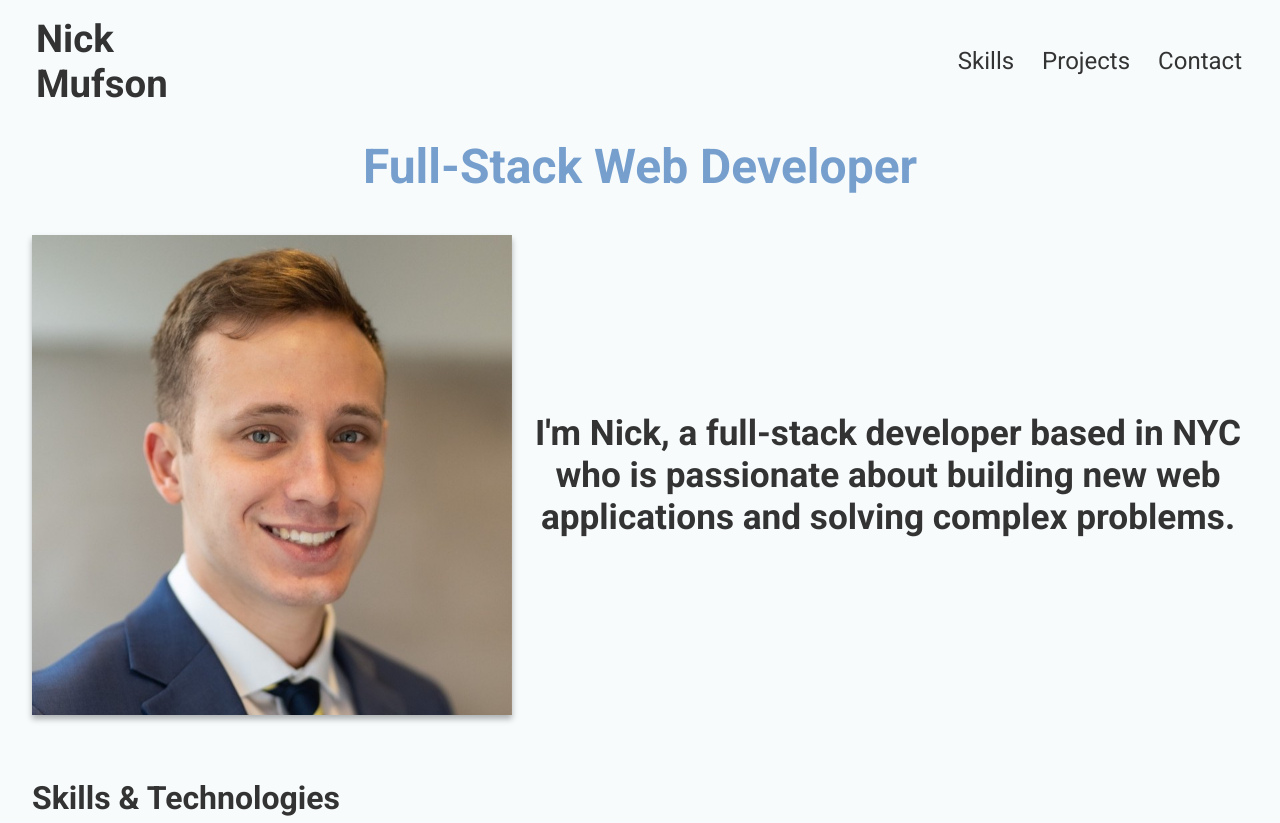
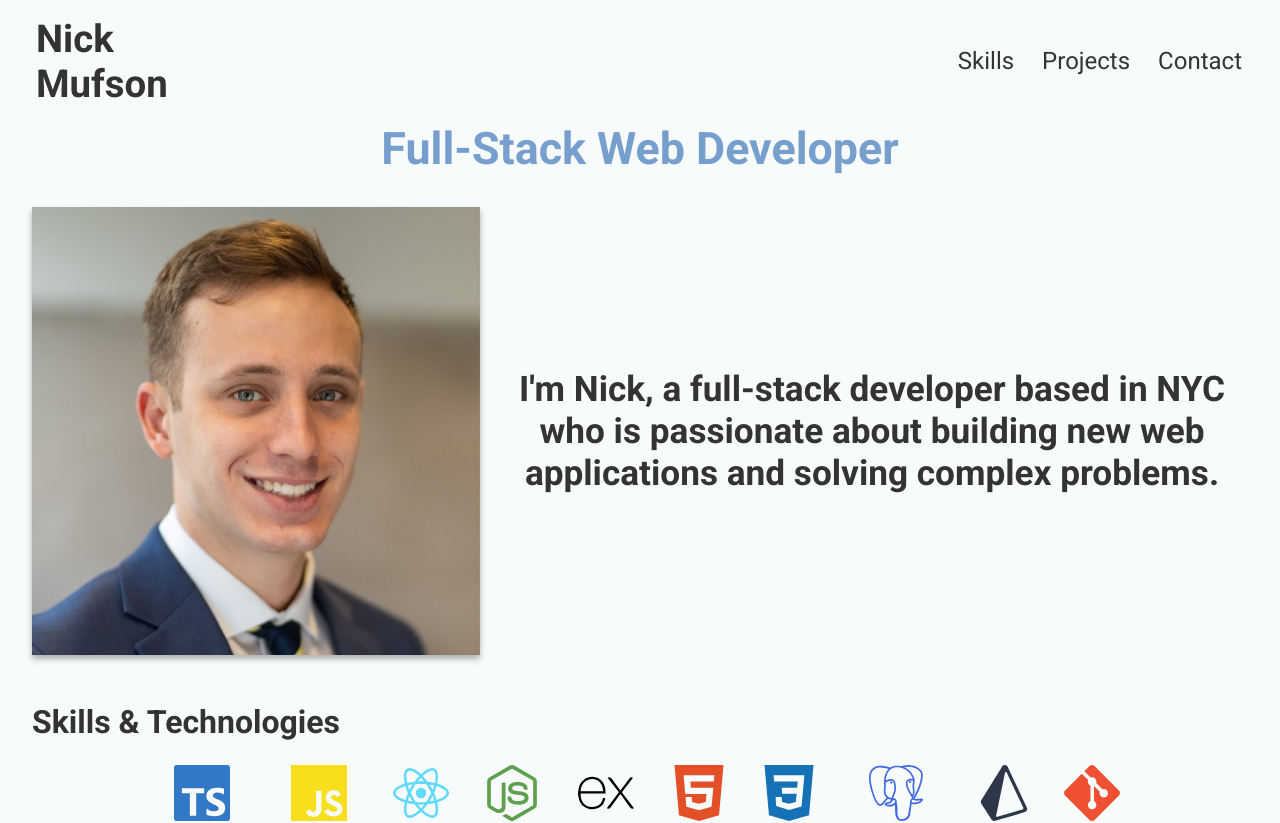
Before and after one commit to nmufson/personal-website, a React (Vite) app: page / in a window 1280 px wide. Shown: the top 823 px of the page. Built offline with nearby package versions, Linux system fonts and the light colour scheme.

Commit message:
adjust font sizes

```diff
--- a/src/components/Contact/Contact.module.css
+++ b/src/components/Contact/Contact.module.css
@@ -25,7 +25,7 @@
   display: flex;
   flex-direction: column;
   gap: 1rem;
-  padding: 1rem;
+  padding: 0.5rem;
   background-color: var(--light-pastel-blue);
   border-radius: 0.5rem;
   border: 2px solid var(--moderate-blue);
--- a/src/components/Footer/Footer.module.css
+++ b/src/components/Footer/Footer.module.css
@@ -8,7 +8,7 @@
 }
 
 .footer p {
-  font-size: 1.1rem;
+  font-size: 1rem;
 }
 
 .footer a {
--- a/src/components/Header/Header.module.css
+++ b/src/components/Header/Header.module.css
@@ -27,7 +27,6 @@
   transition: color 0.2s;
   font-size: 1.5rem;
   font-weight: 400;
-
   position: relative;
   padding: 2px;
 }
--- a/src/components/Intro/Intro.module.css
+++ b/src/components/Intro/Intro.module.css
@@ -19,7 +19,7 @@
 .intro h2 {
   opacity: 0;
   animation: fadeInLeft 0.6s ease forwards 0.6s;
-  font-size: 1.8rem;
+  font-size: 1.5rem;
   color: var(--dark-text);
 }
 
@@ -60,8 +60,8 @@
 
   .intro img {
     border-radius: 0;
-    width: 30rem;
-    height: 30rem;
+    width: 28rem;
+    height: 28rem;
   }
 
   .intro h2 {
--- a/src/components/Main/Main.module.css
+++ b/src/components/Main/Main.module.css
@@ -7,8 +7,7 @@
 }
 
 .mainTitle {
-  margin: 1rem 0 0 0;
-  font-size: 3rem;
+  font-size: 2.8rem;
   opacity: 0;
   animation: fadeInLeft 0.6s ease forwards 0.2s;
   text-align: center;
@@ -34,9 +33,6 @@ section h2 {
 }
 
 @media (min-width: 768px) {
-  .main {
-  }
-
   section h2 {
     font-size: 2rem;
   }
--- a/src/components/ProjectCard/ProjectCard.module.css
+++ b/src/components/ProjectCard/ProjectCard.module.css
@@ -8,6 +8,7 @@
   border-radius: 0.5rem;
   width: clamp(280px, 95%, 400px);
   transition: all 0.4s ease-in-out;
+  cursor: pointer;
 }
 
 .projectCard img {
--- a/src/index.css
+++ b/src/index.css
@@ -50,7 +50,7 @@ section {
   display: flex;
   flex-direction: column;
   width: 100%;
-  margin: 1.5rem 0 1.5rem 0;
+  margin: 1rem 0 1rem 0;
   gap: 1rem;
 }
 
```
